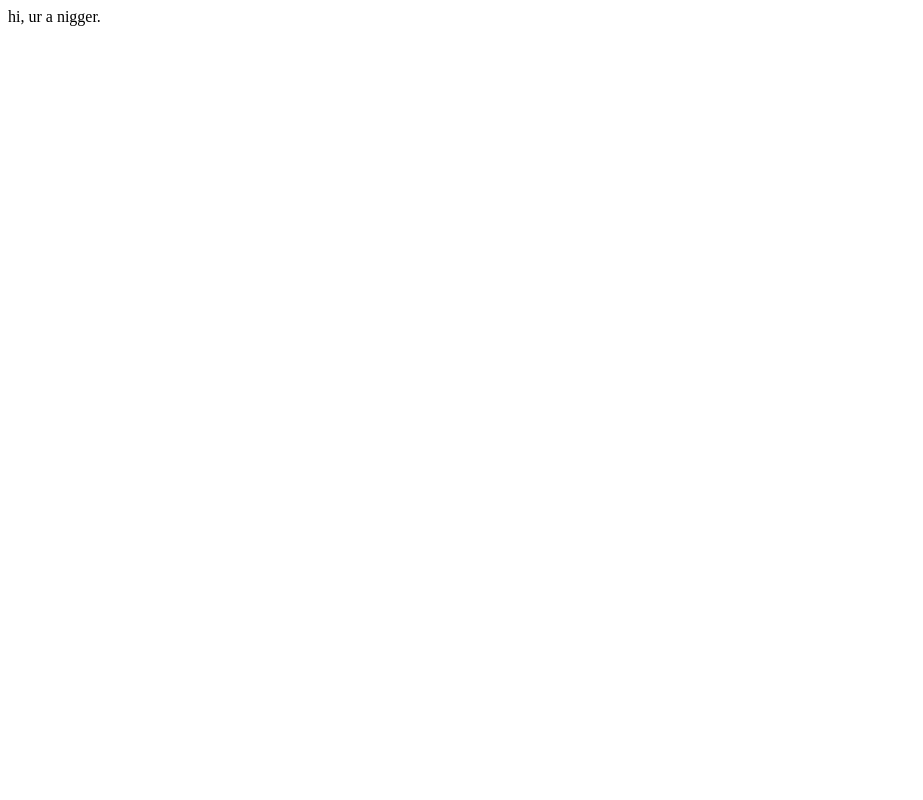
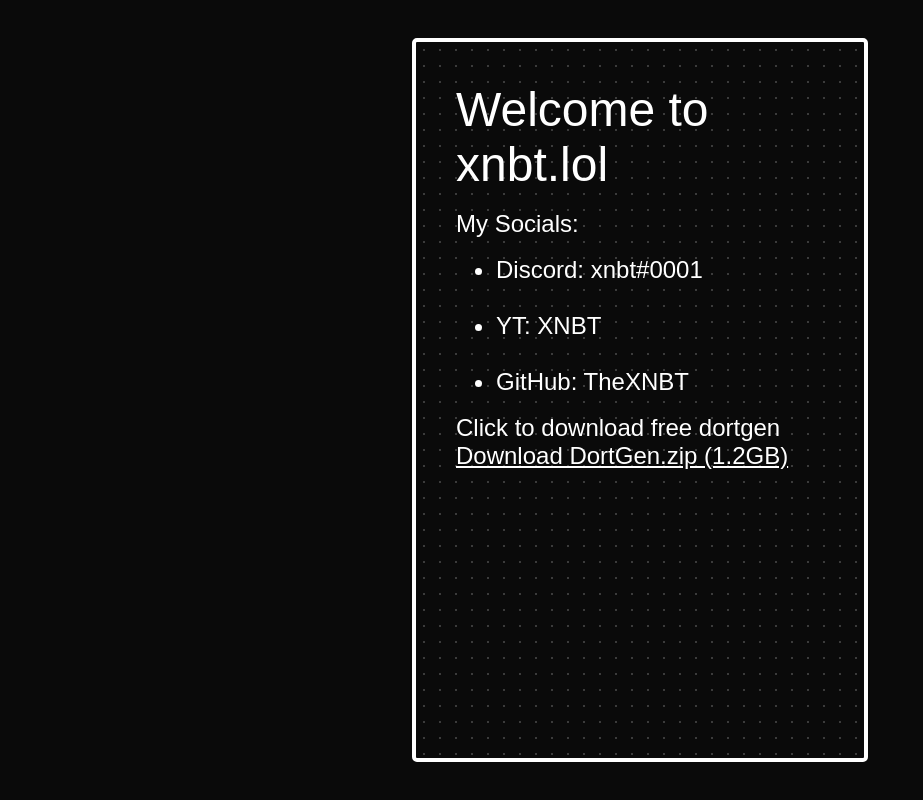
Before and after one commit to TheXNBT/xnbt-lol, a plain HTML site: page index.html in a window 1280 px wide. Shown: the whole page, without its empty margins (0-923 px from the left). Drawn offline with Linux system fonts and the light colour scheme.

Commit message:
xnbt.lol

```diff
--- a/index.html
+++ b/index.html
@@ -1 +1,29 @@
-<p>hi, ur a nigger.</p>
+<!DOCTYPE html>
+<html lang="en">
+<head>
+    <meta charset="UTF-8">
+    <meta http-equiv="X-UA-Compatible" content="IE=edge">
+    <meta name="viewport" content="width=device-width, initial-scale=1.0">
+    <link rel="stylesheet" href="style.css">
+    <title>xnbt.lol</title>
+</head>
+<body>
+
+    <div class="card">
+        <div class="card-content">
+          <h3 class="card-title">Welcome to xnbt.lol</h3><br>
+          <h4 class="card-subtitle">My Socials:</h4><br>
+          <ul class="card-subtitle">
+            <li>
+              Discord: xnbt#0001
+            </li><br>
+            <li>YT: XNBT</li><br>
+            <li>GitHub: TheXNBT</li>
+          </ul><br>
+          <h4 class="card-subtitle">Click to download free dortgen</h4>
+          <a href="https://cdn.yalu.systems/f1.zip" class="card-subtitle">Download DortGen.zip (1.2GB)</a>
+        </div>
+      </div>
+
+</body>
+</html>
--- /dev/null
+++ b/style.css
@@ -0,0 +1,89 @@
+:root {
+    --border: rgb(255, 255, 255);
+
+    --g1: rgb(168, 0, 234);
+    --g2: rgb(236, 64, 222);
+    --g3: rgb(253, 53, 103);
+  }
+
+  body {
+    background-color: rgb(10, 10, 10);
+    display: grid;
+    height: 100vh;
+    margin: 0px;
+    padding: 0px;
+    place-items: center;
+  }
+
+.card{
+    aspect-ratio: 1/1.6;
+    border: 0.5vmin solid var(--border);
+    border-radius: 5px;
+    cursor:pointer;
+    position: relative;
+    width: 56vmin;
+}
+
+.card-title {
+    font-size: 6vmin;
+  }
+
+  .card-subtitle {
+    font-size: 3vmin;
+    margin-top: 2vmin;
+  }
+
+  .card-title,
+.card-subtitle {
+  color: white;
+  font-family: "Anek Latin", sans-serif;
+  font-weight: 400;
+  margin: 0px;
+}
+
+.card:before {
+    background: linear-gradient(
+      130deg,
+      transparent 0% 33%,
+      var(--g1) 66%,
+      var(--g2) 83.5%,
+      var(--g3) 100%
+    );
+    background-position: 0% 0%;
+    background-size: 300% 300%;
+    content: "";
+    height: 100%;
+    left: 0px;
+    pointer-events: none;
+    position: absolute;
+    top: 0px;
+    border-radius: 0px;
+    transition: background-position 500ms ease, transform 500ms ease, border-radius 500ms ease;
+    width: 100%;
+    z-index: 1;
+  }
+
+.card:hover:before{
+    background-position: 100% 100%;
+    transform: scale(1.08, 1.03);
+    border-radius: 5px;
+}
+
+.card-content {
+    background-image: radial-gradient(
+      rgba(255, 255, 255, 0.2) 8%,
+      transparent 8%
+    );
+    background-position: 0% 0%;
+    background-size: 2vmin 2vmin;
+    height: calc(100% - 10vmin);
+    padding: 5vmin;
+    position: relative;
+    transition: background-position 1000ms ease;
+    width: calc(100% - 10vmin);
+    z-index: 2;
+  }
+
+  .card:hover > .card-content {
+    background-position: -10% 0%;
+  }
```
